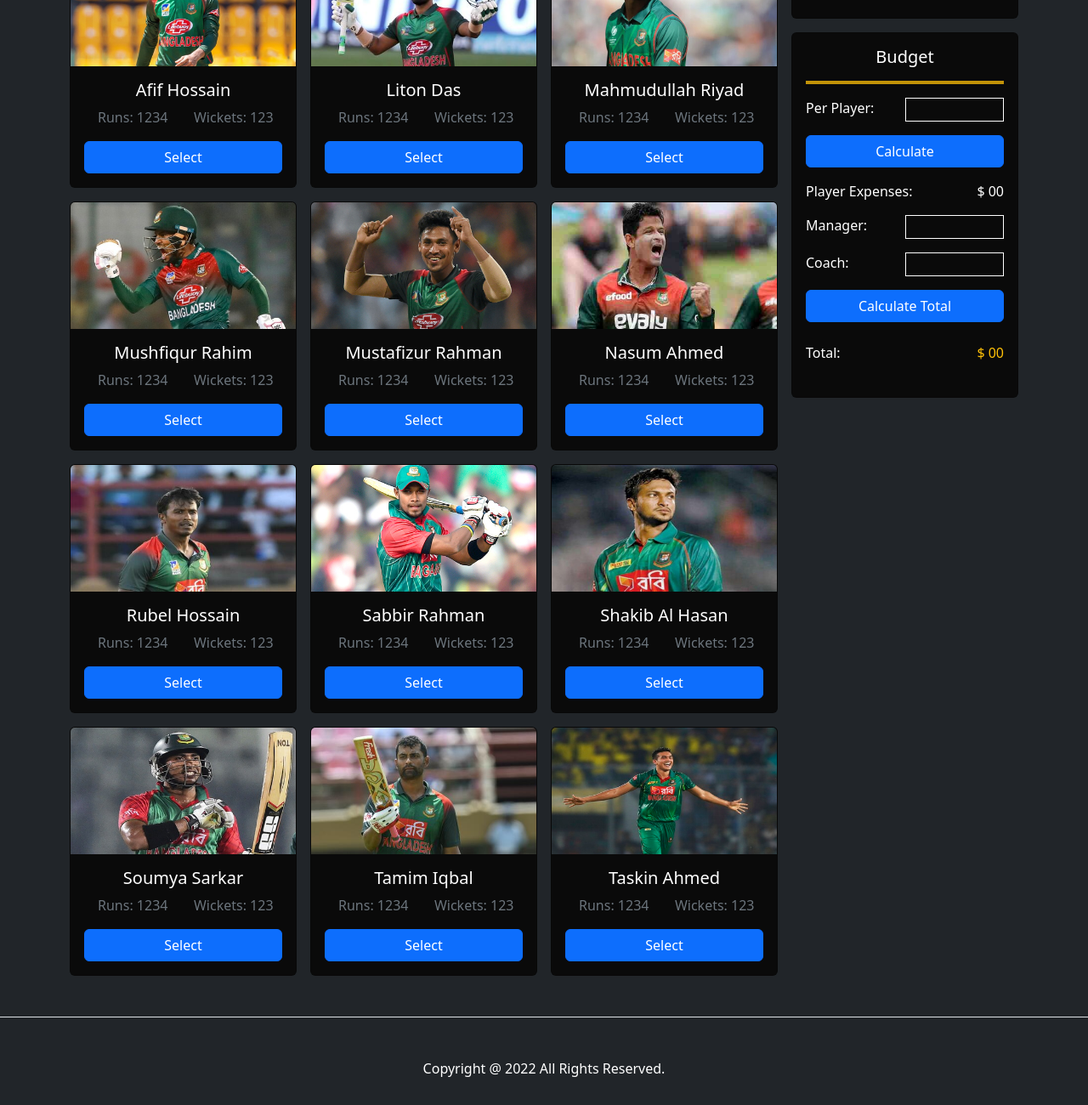
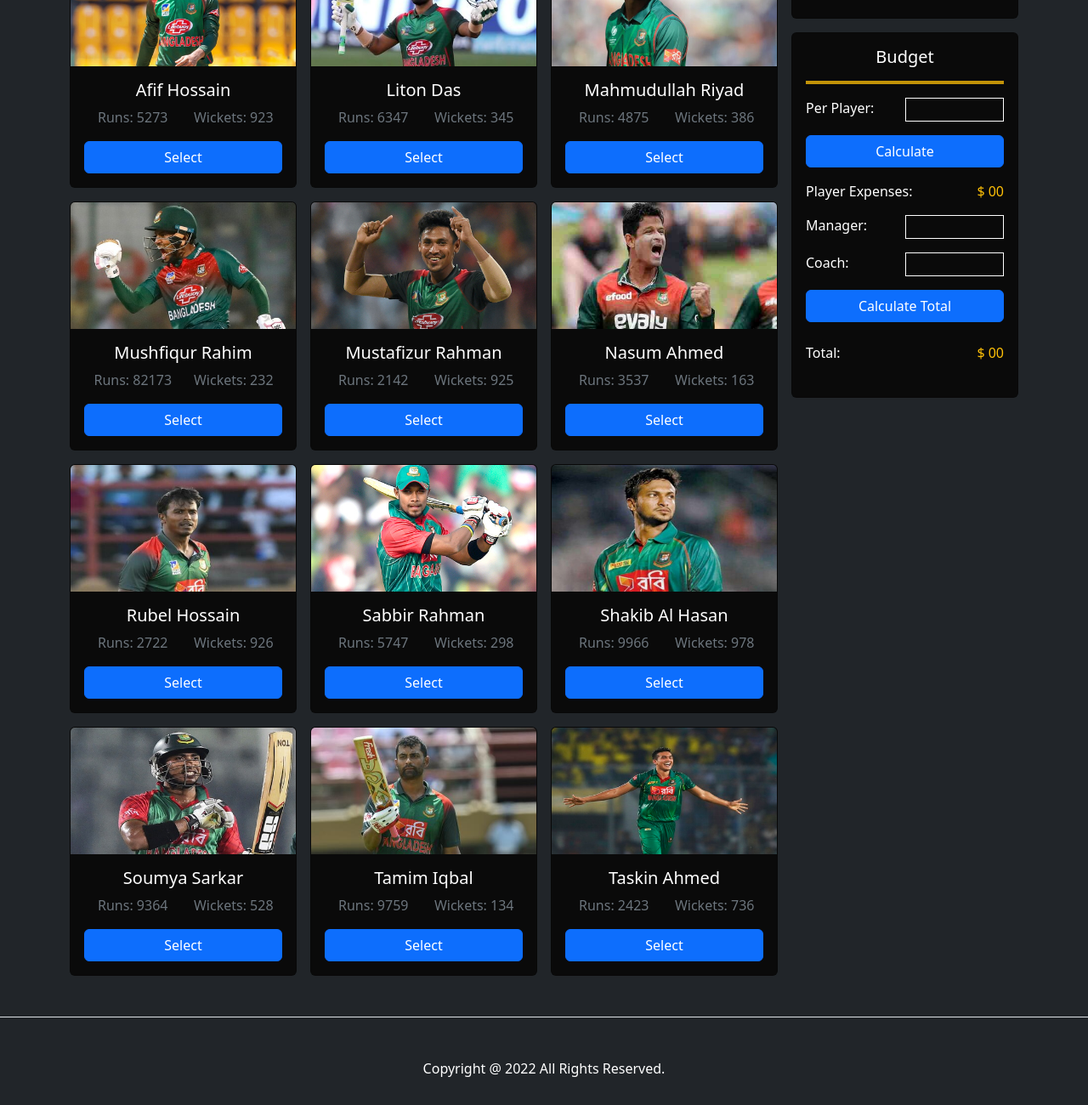
Before and after one commit to Mubashir-Kabir/Special-Five, a plain HTML site: page index.html in a window 1280 px wide. Shown: the part 440-1740 px from the top of the page at 85% size. Drawn offline with nearby package versions, Linux system fonts and the light colour scheme.

Commit message:
dami text/lorem text edited

```diff
--- a/index.html
+++ b/index.html
@@ -29,10 +29,9 @@
           <img class="w-100" src="./images/banner.png" alt="" />
         </div>
         <div class="p-4 col-12 col-md-6 text-center">
-          <h1 class="text-warning fs-1 fw-bolder">Choose Who is the Special five for you!</h1>
+          <h1 class="text-warning fs-1 fw-bolder mb-5">Choose Who is the Special Five for You!</h1>
           <p class="text-white">
-            Lorem ipsum dolor sit amet consectetur, adipisicing elit. Eius,
-            alias! Eum eos quam eveniet qui.
+            The Bangladesh Cricket board is the governing body of cricket in Bangladesh. The Bangladesh Cricket Board first became an associate member of the International Cricket Council in 1977 and on June 26, 2000 became a Full Member.
           </p>
         </div>
         <div class="p-4 col-12 col-md-3 text-center">
@@ -60,8 +59,8 @@
                 <div class="card-body text-center">
                   <h5 class="card-title">Afif Hossain</h5>
                   <p class="card-text row g-1 text-muted">
-                    <span class="col">Runs: 1234</span
-                    ><span class="col">Wickets: 123</span>
+                    <span class="col">Runs: 5273</span
+                    ><span class="col">Wickets: 923</span>
                   </p>
                   <button class="btn selectBtn btn-primary w-100">Select</button>
                 </div>
@@ -77,8 +76,8 @@
                 <div class="card-body text-center">
                   <h5 class="card-title">Liton Das</h5>
                   <p class="card-text row g-1 text-muted">
-                    <span class="col">Runs: 1234</span
-                    ><span class="col">Wickets: 123</span>
+                    <span class="col">Runs: 6347</span
+                    ><span class="col">Wickets: 345</span>
                   </p>
                   <button class="btn selectBtn btn-primary w-100">Select</button>
                 </div>
@@ -94,8 +93,8 @@
                 <div class="card-body text-center">
                   <h5 class="card-title">Mahmudullah Riyad</h5>
                   <p class="card-text row g-1 text-muted">
-                    <span class="col">Runs: 1234</span
-                    ><span class="col">Wickets: 123</span>
+                    <span class="col">Runs: 4875</span
+                    ><span class="col">Wickets: 386</span>
                   </p>
                   <button class="btn selectBtn btn-primary w-100">Select</button>
                 </div>
@@ -111,8 +110,8 @@
                 <div class="card-body text-center">
                   <h5 class="card-title">Mushfiqur Rahim</h5>
                   <p class="card-text row g-1 text-muted">
-                    <span class="col">Runs: 1234</span
-                    ><span class="col">Wickets: 123</span>
+                    <span class="col">Runs: 82173</span
+                    ><span class="col">Wickets: 232</span>
                   </p>
                   <button class="btn selectBtn btn-primary w-100">Select</button>
                 </div>
@@ -128,8 +127,8 @@
                 <div class="card-body text-center">
                   <h5 class="card-title">Mustafizur Rahman</h5>
                   <p class="card-text row g-1 text-muted">
-                    <span class="col">Runs: 1234</span
-                    ><span class="col">Wickets: 123</span>
+                    <span class="col">Runs: 2142</span
+                    ><span class="col">Wickets: 925</span>
                   </p>
                   <button class="btn selectBtn btn-primary w-100">Select</button>
                 </div>
@@ -145,8 +144,8 @@
                 <div class="card-body text-center">
                   <h5 class="card-title">Nasum Ahmed</h5>
                   <p class="card-text row g-1 text-muted">
-                    <span class="col">Runs: 1234</span
-                    ><span class="col">Wickets: 123</span>
+                    <span class="col">Runs: 3537</span
+                    ><span class="col">Wickets: 163</span>
                   </p>
                   <button class="btn selectBtn btn-primary w-100">Select</button>
                 </div>
@@ -162,8 +161,8 @@
                 <div class="card-body text-center">
                   <h5 class="card-title">Rubel Hossain</h5>
                   <p class="card-text row g-1 text-muted">
-                    <span class="col">Runs: 1234</span
-                    ><span class="col">Wickets: 123</span>
+                    <span class="col">Runs: 2722</span
+                    ><span class="col">Wickets: 926</span>
                   </p>
                   <button class="btn selectBtn btn-primary w-100">Select</button>
                 </div>
@@ -179,8 +178,8 @@
                 <div class="card-body text-center">
                   <h5 class="card-title">Sabbir Rahman</h5>
                   <p class="card-text row g-1 text-muted">
-                    <span class="col">Runs: 1234</span
-                    ><span class="col">Wickets: 123</span>
+                    <span class="col">Runs: 5747</span
+                    ><span class="col">Wickets: 298</span>
                   </p>
                   <button class="btn selectBtn btn-primary w-100">Select</button>
                 </div>
@@ -196,8 +195,8 @@
                 <div class="card-body text-center">
                   <h5 class="card-title">Shakib Al Hasan</h5>
                   <p class="card-text row g-1 text-muted">
-                    <span class="col">Runs: 1234</span
-                    ><span class="col">Wickets: 123</span>
+                    <span class="col">Runs: 9966</span
+                    ><span class="col">Wickets: 978</span>
                   </p>
                   <button class="btn selectBtn btn-primary w-100">Select</button>
                 </div>
@@ -213,8 +212,8 @@
                 <div class="card-body text-center">
                   <h5 class="card-title">Soumya Sarkar</h5>
                   <p class="card-text row g-1 text-muted">
-                    <span class="col">Runs: 1234</span
-                    ><span class="col">Wickets: 123</span>
+                    <span class="col">Runs: 9364</span
+                    ><span class="col">Wickets: 528</span>
                   </p>
                   <button class="btn selectBtn btn-primary w-100">Select</button>
                 </div>
@@ -230,8 +229,8 @@
                 <div class="card-body text-center">
                   <h5 class="card-title">Tamim Iqbal</h5>
                   <p class="card-text row g-1 text-muted">
-                    <span class="col">Runs: 1234</span
-                    ><span class="col">Wickets: 123</span>
+                    <span class="col">Runs: 9759</span
+                    ><span class="col">Wickets: 134</span>
                   </p>
                   <button class="btn selectBtn btn-primary w-100">Select</button>
                 </div>
@@ -247,8 +246,8 @@
                 <div class="card-body text-center">
                   <h5 class="card-title">Taskin Ahmed</h5>
                   <p class="card-text row g-1 text-muted">
-                    <span class="col">Runs: 1234</span
-                    ><span class="col">Wickets: 123</span>
+                    <span class="col">Runs: 2423</span
+                    ><span class="col">Wickets: 736</span>
                   </p>
                   <button class="btn selectBtn btn-primary w-100">Select</button>
                 </div>
@@ -286,7 +285,7 @@
                   </p>
                   <div class="text-center my-2"><button id="calculateBtn" class="btn  btn-primary w-100 ">Calculate</button></div>
                    <p class="card-text my-3 d-flex justify-content-between">
-                   <span>Player Expenses:</span> <span>$ <span id="playerExpenses">00</span></span>
+                   <span>Player Expenses:</span> <span class="text-warning">$ <span id="playerExpenses">00</span></span>
                   </p>
                   <p class="card-text d-flex justify-content-between">
                    <span>Manager:</span> <input id="managerCost" class="w-50" type="text">
```
